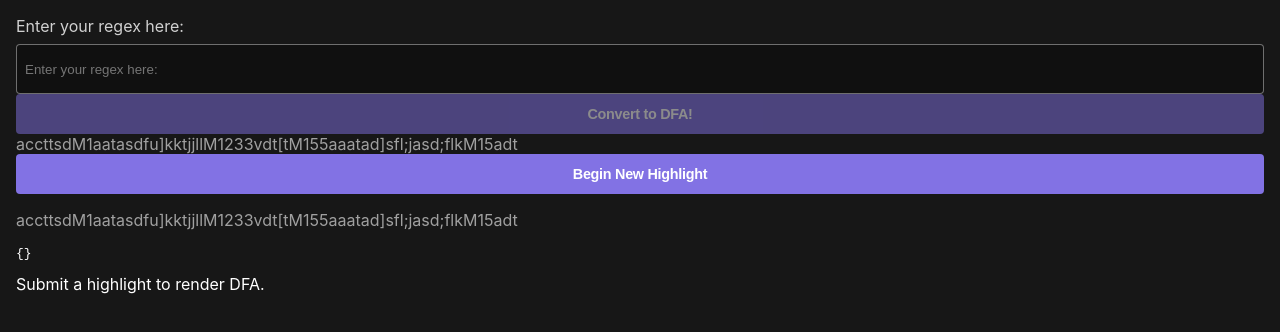
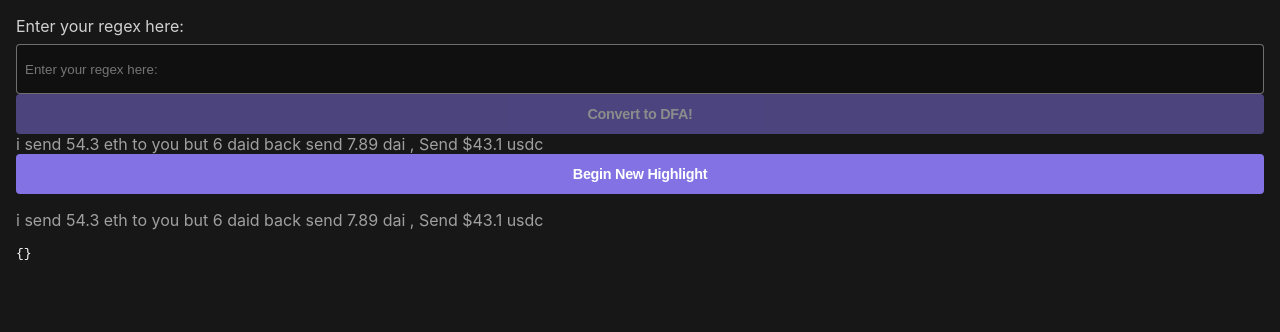
Before and after one commit to JernKunpittaya/zk-regex-halo2, a React (Create React App) app: page / in a window 1280 px wide. Shown: the top 332 px of the page. Built offline with nearby package versions, Linux system fonts and the light colour scheme.

Commit message:
demo ready

```diff
--- a/package.json
+++ b/package.json
@@ -2,6 +2,8 @@
   "dependencies": {
     "@types/lodash": "^4.14.192",
     "assert": "^2.0.0",
+    "dagre": "^0.8.5",
+    "dagre-reactjs": "^1.0.0",
     "fs": "^0.0.1-security",
     "lodash": "^4.17.21",
     "next": "^12.3.1",
--- a/src/MainPage.tsx
+++ b/src/MainPage.tsx
@@ -1,11 +1,16 @@
 // @ts-ignore
-import React, { useCallback, useRef, useEffect, useMemo, useState } from "react";
+import React, {
+  useCallback,
+  useRef,
+  useEffect,
+  useMemo,
+  useState,
+} from "react";
 import { useAsync, useMount, useUpdateEffect } from "react-use";
 // @ts-ignore
 // @ts-ignore
 import _, { add, update } from "lodash";
 // @ts-ignore
-
 
 import styled, { CSSProperties } from "styled-components";
 import { Highlighter } from "./components/Highlighter";
@@ -16,15 +21,20 @@ import { generate } from "regexp-tree";
 import { RegexInput } from "./components/RegexInput";
 // import { RecursivePartial, NodeOptions, EdgeOptions, DagreReact } from "dagre-reactjs";
 import { DFAConstructor } from "./components/MinDFA";
-import { RecursivePartial, NodeOptions, EdgeOptions, DagreReact } from "dagre-reactjs";
+import {
+  RecursivePartial,
+  NodeOptions,
+  EdgeOptions,
+  DagreReact,
+} from "dagre-reactjs";
 import { DFAVis } from "./components/DFAVis";
 
 const {
   simplifyGraph,
   findSubstrings,
   matchDFAfromSub,
-  matchSubfromDFA
-} = require("./gen") ;
+  matchSubfromDFA,
+} = require("./gen");
 
 // takes in a regex to be represented into a DFA
 
@@ -34,35 +44,38 @@ const {
 // 4. user clicks through states of dfa to get desired states we want to extract
 // 5. user clicks a button to run gen .js to extract text to highlight from input header/body
 
-type HighlightObject =  Record<string, number[]>;
-type ColorObject = Record<string, string>
-type UserHighlightObject = Record<string, [number[]]>
-type StaticHighlightObject = [number, number][]
-type DFAStateObject = Record<string, Set<string>>
-type DFAHighlightObject = Record<string, DFAStateObject>
+type HighlightObject = Record<string, number[]>;
+type ColorObject = Record<string, string>;
+type UserHighlightObject = Record<string, [number[]]>;
+type StaticHighlightObject = [number, number][];
+type DFAStateObject = Record<string, Set<string>>;
+type DFAHighlightObject = Record<string, DFAStateObject>;
 type DFAGraphObject = {
-  "accepted_states": Set<string>,
-  "alphabets": Set<string>,
-  "or_sets": Set<string>,
-  "start_state": string,
-  "states": string[],
-  "transitions": Record<string, Record<string, string>>
-}
+  accepted_states: Set<string>;
+  alphabets: Set<string>;
+  or_sets: Set<string>;
+  start_state: string;
+  states: string[];
+  transitions: Record<string, Record<string, string>>;
+};
 type DagreGraphObject = {
-  "nodes": RecursivePartial<NodeOptions>[],
-  "edges": RecursivePartial<EdgeOptions>[]
-}
-
+  nodes: RecursivePartial<NodeOptions>[];
+  edges: RecursivePartial<EdgeOptions>[];
+};
 
 export const MainPage: React.FC<{}> = (props) => {
-  const text = "accttsdM1aatasdfu]kktjjllM1233vdt[tM155aaatad]sfl;jasd;flkM15adt"
-  const testRegex = "M(1|2|3|4|5)*(a|v|d|u)*t"
+  // const text =
+  //   "accttsdM1aatasdfu]kktjjllM1233vdt[tM155aaatad]sfl;jasd;flkM15adt";
+  const text =
+    "i send 54.3 eth to you but 6 daid back send 7.89 dai , Send $43.1 usdc ";
+  const testRegex = "M(1|2|3|4|5)*(a|v|d|u)*t";
   const [convertActive, setConvertActive] = useState<Boolean>(false);
 
   /// ************ HIGHLIGHT STATES *********** ///
 
   const [userHighlights, setUserHighlights] = useState<UserHighlightObject>({});
-  const [staticHighlights, setStaticHighlights] = useState<StaticHighlightObject>([])
+  const [staticHighlights, setStaticHighlights] =
+    useState<StaticHighlightObject>([]);
   const [userColors, setUserColors] = useState<ColorObject>({});
   const [newHighlight, setNewHighlight] = useState<HighlightObject>({});
   const [newColor, setNewColor] = useState<ColorObject>({});
@@ -70,21 +83,27 @@ export const MainPage: React.FC<{}> = (props) => {
   /// ************ REGEX STATES *********** ///
 
   const [regex, setRegex] = useState<string>("");
-  const [displayMessage, setDisplayMessage] = useState<string>("Convert to DFA!");
+  const [displayMessage, setDisplayMessage] =
+    useState<string>("Convert to DFA!");
 
   /// ************ DFA STATES *********** ///
   const [rawDFA, setRawDFA] = useState<DFAGraphObject>({
-    "accepted_states": new Set<string>(),
-    "alphabets": new Set<string>(),
-    "or_sets": new Set<string>(),
-    "start_state": "",
-    "states": [],
-    "transitions": {}
-  })
-  const [renderDFA, setRenderDFA] = useState<boolean>(false)
+    accepted_states: new Set<string>(),
+    alphabets: new Set<string>(),
+    or_sets: new Set<string>(),
+    start_state: "",
+    states: [],
+    transitions: {},
+  });
+  const [renderDFA, setRenderDFA] = useState<boolean>(false);
   const [DFAActiveState, setDFAActiveState] = useState<DFAHighlightObject>({});
-  const [AllDFAHighlights, setAllDFAHighlights] = useState<DFAHighlightObject>({}); //this one is accumulating, not refreshing
-  const [dagreGraph, setDagreGraph] = useState<DagreGraphObject>({nodes: [], edges: []})
+  const [AllDFAHighlights, setAllDFAHighlights] = useState<DFAHighlightObject>(
+    {}
+  ); //this one is accumulating, not refreshing
+  const [dagreGraph, setDagreGraph] = useState<DagreGraphObject>({
+    nodes: [],
+    edges: [],
+  });
 
   // const prevUserHighlights = usePrevious(userHighlights);
 
@@ -95,17 +114,23 @@ export const MainPage: React.FC<{}> = (props) => {
     // match segments and states given an index pair.
 
     // console.log("idxPair, ", idxPair)
-    const graph = simplifyGraph(regex)
-    const [substr, idxs] = findSubstrings(graph, text)
+    const graph = simplifyGraph(regex);
+    const [substr, idxs] = findSubstrings(graph, text);
 
     function matchSegments(idxPair: number[]) {
-      const states:DFAStateObject = matchDFAfromSub(graph, idxs, idxPair, text)
-      const final = matchSubfromDFA(graph, text, idxs, states)
-      return [states, final]
+      const states: DFAStateObject = matchDFAfromSub(
+        graph,
+        idxs,
+        idxPair,
+        text
+      );
+      console.log("jjjj state: ", states);
+      const final = matchSubfromDFA(graph, text, idxs, states);
+      console.log("final sub: ", final);
+      return [states, final];
     }
-    return [ idxs, matchSegments ]
+    return [idxs, matchSegments];
   }
-
 
   // ================== DFA functions =================== //
 
@@ -125,31 +150,29 @@ export const MainPage: React.FC<{}> = (props) => {
   //   const nodes = {string: }[]
   //   const edges = []
 
-
   //   return [nodes, edges]
   // }
 
   function handleGenerateDFA() {
     // Generate graph parameters
-    const graph = simplifyGraph(regex)
-    setRawDFA(graph)
+    const graph = simplifyGraph(regex);
+    setRawDFA(graph);
   }
 
   function handleUpdateDFA() {
     //
-    return
+    return;
   }
 
-  useEffect (() => {
+  useEffect(() => {
     // Generates DFA and renders accepted segments
     if (convertActive) {
-      handleGenerateDFA()
-      console.log('DFA ', rawDFA) // rawDFA is always behind???? we need some argument to pass this in at a timely manner
-      handleUpdateStaticHighlight()
-      setConvertActive(false)
+      handleGenerateDFA();
+      console.log("DFA ", rawDFA); // rawDFA is always behind???? we need some argument to pass this in at a timely manner
+      handleUpdateStaticHighlight();
+      setConvertActive(false);
     }
   }, [convertActive]);
-
 
   // =============== Text Highlight functions ================ //
 
@@ -160,49 +183,52 @@ export const MainPage: React.FC<{}> = (props) => {
 
   function handleUpdateStaticHighlight() {
     // Displaying accepted segments in input text after Regex.
-    const indices = generateSegments(regex)[0]
-    console.log("reached")
-    setStaticHighlights(indices)
+    const indices = generateSegments(regex)[0];
+    console.log("jern indices: ", indices);
+    console.log("reached");
+    setStaticHighlights(indices);
   }
 
   function handleUpdateHighlight(newData: HighlightObject) {
     // updates highlight on text input and also DFA
-    const key = Object.keys(newData)[0]
-    const raw = newData[key]
-    const processedStates: Record<string, DFAStateObject> = {}
-    const processedSegments: Record<string, [number[]]> = {}
-    processedSegments[key] = generateSegments(regex)[1](raw)[1]
-    processedStates[key] = generateSegments(regex)[1](raw)[0]
+    const key = Object.keys(newData)[0];
+    const raw = newData[key];
+    const processedStates: Record<string, DFAStateObject> = {};
+    const processedSegments: Record<string, [number[]]> = {};
+    processedSegments[key] = generateSegments(regex)[1](raw)[1];
+    console.log("new seg: ", processedSegments);
+    processedStates[key] = generateSegments(regex)[1](raw)[0];
+    console.log("new states: ", processedStates);
 
     setUserHighlights((prevState) => {
-      const updatedState = {...prevState, ...processedSegments};
-      return updatedState
+      const updatedState = { ...prevState, ...processedSegments };
+      return updatedState;
     });
 
     setAllDFAHighlights((prevState) => {
-      const updatedState = {...prevState, ...processedStates};
-      return updatedState
-    })
+      const updatedState = { ...prevState, ...processedStates };
+      return updatedState;
+    });
 
     setDFAActiveState(processedStates); //note that there's actually no history of the active states.
 
-    setRenderDFA(true)
-  };
+    setRenderDFA(true);
+  }
 
   function handleUpdateColor(newData: ColorObject) {
     setUserColors((prevState) => {
-      const updatedState = {...prevState, ...newData};
-      return updatedState
+      const updatedState = { ...prevState, ...newData };
+      return updatedState;
     });
-  };
+  }
 
   useUpdateEffect(() => {
-    handleUpdateHighlight(newHighlight)
+    handleUpdateHighlight(newHighlight);
   }, [newHighlight]);
 
-  useUpdateEffect(()=>  {
-    handleUpdateColor(newColor)
-  }, [newColor])
+  useUpdateEffect(() => {
+    handleUpdateColor(newColor);
+  }, [newColor]);
 
   // =================== Rendering ==================== //
 
@@ -212,25 +238,24 @@ export const MainPage: React.FC<{}> = (props) => {
         label="Enter your regex here:"
         value={regex}
         onChange={(e) => {
-            console.log(regex)
+          console.log(regex);
           setRegex(e.currentTarget.value);
         }}
       />
       <Button
         disabled={displayMessage != "Convert to DFA!" || regex.length === 0}
         onClick={async () => {
-            console.log("yes")
-            setConvertActive(true)
-            setDisplayMessage("Generating DFA...")
-            await handleGenerateDFA()
-            setDisplayMessage("Convert to DFA!")
-            console.log("rawDFA: ", rawDFA)
-            console.log("render state: ", renderDFA)
+          console.log("yes");
+          setConvertActive(true);
+          setDisplayMessage("Generating DFA...");
+          await handleGenerateDFA();
+          setDisplayMessage("Convert to DFA!");
+          console.log("rawDFA: ", rawDFA);
+          console.log("render state: ", renderDFA);
         }}
       >
         {displayMessage}
       </Button>
-
       {/* <TextInput> => passes down to highlighter */}
       <Highlighter
         sampleText={text}
@@ -239,25 +264,24 @@ export const MainPage: React.FC<{}> = (props) => {
         newColor={{}}
         setNewColor={setNewColor}
         staticHighlights={staticHighlights}
-            /> {/* returns highlightedText */}
-
+      />{" "}
+      {/* returns highlightedText */}
       <HighlightedText
         userHighlights={userHighlights}
+        DFAActiveState={AllDFAHighlights}
         sampleText={text}
         userColors={userColors}
-          staticHighlights={staticHighlights}/>
-
-
-          <DFAConstructor
+        staticHighlights={staticHighlights}
+      />
+      {/* <DFAConstructor
         minDFA={rawDFA}
         userColor={newColor}
         activeStates={DFAActiveState}
         render={renderDFA}
         passBackGraph={setDagreGraph}
-          />
-
-          <DFAVis
-          DagreGraph={dagreGraph}/>
+      /> */}
+      <DFAVis DagreGraph={dagreGraph} />
+      {/* <h1>{DFAActiveState["coin"]}</h1> */}
     </Container>
   );
 };
--- a/src/components/DFAVis.tsx
+++ b/src/components/DFAVis.tsx
@@ -1,27 +1,28 @@
-import React, { useState, useEffect, FC } from 'react';
-import { RecursivePartial, NodeOptions, EdgeOptions, DagreReact } from "dagre-reactjs";
+import React, { useState, useEffect, FC } from "react";
+import {
+  RecursivePartial,
+  NodeOptions,
+  EdgeOptions,
+  DagreReact,
+} from "dagre-reactjs";
 
 type DagreGraphObject = {
-    "nodes": RecursivePartial<NodeOptions>[],
-    "edges": RecursivePartial<EdgeOptions>[]
-  }
+  nodes: RecursivePartial<NodeOptions>[];
+  edges: RecursivePartial<EdgeOptions>[];
+};
 
 interface props {
-    DagreGraph: DagreGraphObject
+  DagreGraph: DagreGraphObject;
 }
-export const DFAVis : React.FC<props> = ({ DagreGraph }) => {
-    const allPieces = DagreGraph
-    if (DagreGraph.nodes.length > 0 ) {
-        return (
-        <svg id="schedule" width={1000} height={1000}>
-            <DagreReact
-              nodes={allPieces.nodes}
-              edges={allPieces.edges}
-            />
-        </svg>
-        ) } else {
-            return (
-                <div></div>
-            )
-        }
-}
+export const DFAVis: React.FC<props> = ({ DagreGraph }) => {
+  const allPieces = DagreGraph;
+  if (DagreGraph.nodes.length > 0) {
+    return (
+      <svg id="schedule" width={1000} height={1000}>
+        <DagreReact nodes={allPieces.nodes} edges={allPieces.edges} />
+      </svg>
+    );
+  } else {
+    return <div></div>;
+  }
+};
--- a/src/components/Highlighter.tsx
+++ b/src/components/Highlighter.tsx
@@ -1,26 +1,25 @@
-import React, { useState, FC } from 'react';
-import { Button } from './Button';
+import React, { useState, FC } from "react";
+import { Button } from "./Button";
 
 // Highlight text on a text input and auto-highlight the rest of the text segments
 // corresponding to the same DFA states.
 
-type HighlightObject =  Record<string, number[]>;
+type HighlightObject = Record<string, number[]>;
 
-type ColorObject = Record<string, string>
+type ColorObject = Record<string, string>;
 
-type StaticHighlightObject = [number, number][]
+type StaticHighlightObject = [number, number][];
 
 const SampleText = "This is a sample text for highlighting.";
 
 interface props {
-  sampleText: string
-  newHighlight: HighlightObject
+  sampleText: string;
+  newHighlight: HighlightObject;
   setNewHighlight: React.Dispatch<React.SetStateAction<HighlightObject>>;
-  newColor: ColorObject
+  newColor: ColorObject;
   setNewColor: React.Dispatch<React.SetStateAction<ColorObject>>;
-  staticHighlights: StaticHighlightObject
+  staticHighlights: StaticHighlightObject;
 }
-
 
 function unrollRanges(ranges: [number, number][]): number[] {
   const result: number[] = [];
@@ -33,82 +32,115 @@ function unrollRanges(ranges: [number, number][]): number[] {
   return result;
 }
 
-export const Highlighter : React.FC<props> = ({sampleText, newHighlight, setNewHighlight, newColor, setNewColor, staticHighlights}) => {
+export const Highlighter: React.FC<props> = ({
+  sampleText,
+  newHighlight,
+  setNewHighlight,
+  newColor,
+  setNewColor,
+  staticHighlights,
+}) => {
   const [isHighlighting, setIsHighlighting] = useState(false);
   const [highlightedIndices, setHighlightedIndices] = useState<number[]>([]);
-  const [highlightName, setHighlightName] = useState('');
+  const [highlightName, setHighlightName] = useState("");
   // const [allHighlights, setAllHighlights] = useState({})
   const [buttonClick, setButtonClick] = useState(0);
   // const [colors, setColors] = useState({})
-  const [curColor, setCurColor] = useState("rgba(0, 0, 0, 1)")
+  const [curColor, setCurColor] = useState("rgba(0, 0, 0, 1)");
   // const [testingOnly, setTestingOnly] = useState({})
-
-  const acceptedIdx = unrollRanges(staticHighlights)
-  console.log(acceptedIdx)
-  const rejTextColor = 'rgba(100, 100, 100, 1)'
-  const accTextColor = 'rgba(255, 255, 255, 1)'
-  const offTextColor = 'rgba(160, 160, 160, 1)'
-  const real = acceptedIdx.length > 0
+  console.log("highl: ", staticHighlights[0]);
+  console.log("highl: ", staticHighlights[1]);
+  console.log("highl: ", staticHighlights[2]);
+  const acceptedIdx = unrollRanges(staticHighlights);
+  console.log("accepted idx: ", acceptedIdx);
+  const rejTextColor = "rgba(100, 100, 100, 1)";
+  const accTextColor = "rgba(255, 255, 255, 1)";
+  const offTextColor = "rgba(160, 160, 160, 1)";
+  const real = acceptedIdx.length > 0;
 
   const handleHighlight = (index: number) => {
     if (isHighlighting) {
       if (highlightedIndices.includes(index)) {
-        setHighlightedIndices((prevState) => prevState.filter((i) => i !== index));
+        setHighlightedIndices((prevState) =>
+          prevState.filter((i) => i !== index)
+        );
       } else {
         setHighlightedIndices((prevState) => [...prevState, index]);
       }
     }
   };
 
-  const opacity = 0.5
+  const opacity = 0.5;
 
   const handleBeginHighlight = () => {
     setIsHighlighting(true);
-    setButtonClick(buttonClick+1)
-    setCurColor(`rgba(${Math.floor(Math.random() * 96+160)}, ${Math.floor(Math.random() * 96+160 )}, ${Math.floor(Math.random() * 120 +136)}, ${opacity})`)
+    setButtonClick(buttonClick + 1);
+    setCurColor(
+      `rgba(${Math.floor(Math.random() * 96 + 160)}, ${Math.floor(
+        Math.random() * 96 + 160
+      )}, ${Math.floor(Math.random() * 120 + 136)}, ${opacity})`
+    );
   };
 
   const handleEndHighlight = () => {
     setIsHighlighting(false);
     // prompt user to enter name for highlight region
-    const name = prompt('Enter highlight name:');
+    const name = prompt("Enter highlight name:");
     if (name) {
       setHighlightName(name);
-      const condensed = highlightedIndices.length === 1 ? [highlightedIndices.sort((a, b) => a-b)[0], highlightedIndices.sort((a, b) => a-b)[0]+1] : [highlightedIndices.sort((a, b) => a-b)[0], highlightedIndices.sort((a, b) => a-b)[highlightedIndices.length - 1]];
-      const range = (start: number, end:number) => Array.from(Array(end - start + 1).keys()).map(x => x + start);
+      // check case length = 1
+      const condensed =
+        highlightedIndices.length === 1
+          ? [
+              highlightedIndices.sort((a, b) => a - b)[0],
+              highlightedIndices.sort((a, b) => a - b)[0] + 1,
+            ]
+          : [
+              highlightedIndices.sort((a, b) => a - b)[0],
+              highlightedIndices.sort((a, b) => a - b)[
+                highlightedIndices.length - 1
+              ],
+            ];
+      const range = (start: number, end: number) =>
+        Array.from(Array(end - start + 1).keys()).map((x) => x + start);
       // const testing = range(condensed[0], condensed[1])
-      setNewHighlight({[name]: condensed});
-      setNewColor({[name]: curColor});
+      // console.log("conddd: ", condensed);
+      setNewHighlight({ [name]: condensed });
+      setNewColor({ [name]: curColor });
       // setTestingOnly((prevState) => ({...prevState, [name]: testing}));
       setHighlightedIndices([]);
     }
-    setButtonClick(buttonClick+1)
-
+    setButtonClick(buttonClick + 1);
   };
 
   return (
     <div>
       <div>
-        {sampleText.split('').map((char, index) => {
-          let color = offTextColor
+        {sampleText.split("").map((char, index) => {
+          let color = offTextColor;
           if (real) {
-            color = acceptedIdx.includes(index) ? accTextColor : rejTextColor
+            color = acceptedIdx.includes(index) ? accTextColor : rejTextColor;
           }
           return (
             <span
               key={index}
               style={{
-              backgroundColor: highlightedIndices.includes(index) ? curColor : 'transparent',
-              color: color}}
+                backgroundColor: highlightedIndices.includes(index)
+                  ? curColor
+                  : "transparent",
+                color: color,
+              }}
               onClick={() => handleHighlight(index)}
             >
               {char}
             </span>
-          )
+          );
         })}
       </div>
-      <Button onClick={isHighlighting ? handleEndHighlight : handleBeginHighlight}>
-        {isHighlighting ? 'End Highlight' : 'Begin New Highlight'}
+      <Button
+        onClick={isHighlighting ? handleEndHighlight : handleBeginHighlight}
+      >
+        {isHighlighting ? "End Highlight" : "Begin New Highlight"}
       </Button>
     </div>
   );
--- a/src/gen.js
+++ b/src/gen.js
@@ -306,15 +306,15 @@ function findSubstrings(simp_graph, text) {
   const substrings = [];
   const indexes = [];
   for (let i = 0; i < text.length; i++) {
-    for (let j = i + 1; j <= text.length; j++) {
-      const substring = text.slice(i, j);
+    for (let j = i; j < text.length; j++) {
+      const substring = text.slice(i, j + 1);
       if (accepts(simp_graph, substring)) {
         substrings.push(substring);
         indexes.push([i, j]);
       }
     }
   }
-  // indexes is not inclusive at the end
+  // indexes is inclusive at the end
   return [substrings, indexes];
 }
 // match from DFA to text
@@ -329,7 +329,7 @@ function matchSubfromDFA(simp_graph, text, indexes, states) {
   for (let i = 0; i < indexes.length; i++) {
     let state = simp_graph["start_state"];
     reveal_index = [];
-    for (let j = indexes[i][0]; j < indexes[i][1]; j++) {
+    for (let j = indexes[i][0]; j <= indexes[i][1]; j++) {
       next_state = simp_graph["transitions"][state][text[j]];
       if (states[state] && states[state].has(next_state)) {
         reveal_index.push(j);
@@ -345,10 +345,10 @@ function matchSubfromDFA(simp_graph, text, indexes, states) {
 // match from text to DFA. Flow can be one substring --> state --> to all substrings
 // this function support only one continuous substring
 function matchDFAfromSub(simp_graph, indexes, sub_index, text) {
-  // sub_index = [i, j] non inclusive
+  // sub_index = [i, j]  inclusive
   // indexes = sth like [ [ 3, 10 ], [ 18, 20 ], [ 20, 30 ], [ 44, 48 ] ]
   // find which indexes our sub_index belongs to
-  console.log("HERE")
+  console.log("HERE");
   let index;
   for (let i = 0; i < indexes.length; i++) {
     if (indexes[i][0] <= sub_index[0] && indexes[i][1] >= sub_index[1]) {
@@ -360,10 +360,10 @@ function matchDFAfromSub(simp_graph, indexes, sub_index, text) {
   //states is {1:{"2"},3:{"3","4"},4:{"6"}}
   let states = {};
   let state = simp_graph["start_state"];
-  for (let i = index[0]; i < index[1]; i++) {
+  for (let i = index[0]; i <= index[1]; i++) {
     const symbol = text[i];
     next_state = simp_graph["transitions"][state][symbol];
-    if (i >= sub_index[0] && i < sub_index[1]) {
+    if (i >= sub_index[0] && i <= sub_index[1]) {
       if (!(state in states)) {
         let tmp_set = new Set();
         tmp_set.add(next_state.toString());
@@ -397,7 +397,7 @@ function matchDFAfromSub(simp_graph, indexes, sub_index, text) {
       }
     }
   }
-  console.log("states out: ", final_states)
+  console.log("states out: ", final_states);
   return final_states;
 }
 
@@ -500,7 +500,6 @@ module.exports = {
 //   )
 // );
 
-
 //////////////////// FRONTEND DISABLED, ENABLE FOR BACKEND //////////////////
 // // Test fancy escape \t|\n|\r|\x0b|\x0c (besides \\+)
 // const regex3 = "\nfrom";
```
Also changed, not shown: gen.js (+12 -11 lines), src/components/HighlightedText.tsx (+69 -33 lines), tsconfig.json (+3 -8 lines), 1 other file (tests, documents, lock files or other folders). Lines whose indentation alone changed are shown as unchanged.
